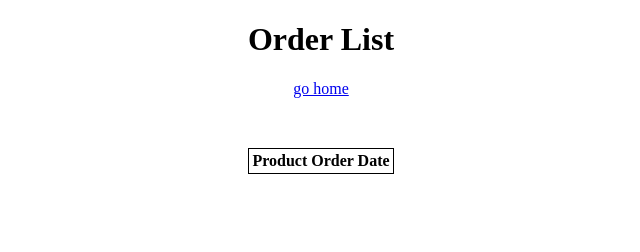
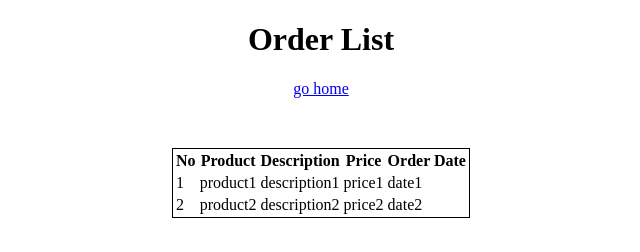
Before and after one commit to sung-woo-jang/TestRepository, a website: page orderlist.html in a window 1280 px wide. Shown: the whole page, without its empty margins (319-959 px from the left). Drawn offline with Linux system fonts and the light colour scheme.

Commit message:
last commit

```diff
--- a/orderlist.html
+++ b/orderlist.html
@@ -20,12 +20,31 @@
         </style>
     </head>
     <body>
-        <h1> Order List </h1>
-        <div>
-        <a href="./"> go home </a>
-        </div>
-        <table style="border: 1px solid black;"> <!-- 열 제목 -->
-            <th> Product </th>
-            <th> Order Date </th>
+    <h1>Order List</h1>
+    <div><a href="./main.html">go home</a></div>
+    <table style="border: 1px solid black">
+        <!-- 열 제목 -->
+        <th>No</th>
+        <th>Product</th>
+        <th>Description</th>
+        <th>Price</th>
+        <th>Order Date</th>
+        <tr>
+            <!-- 첫 번째 행 -->
+            <td>1</td>
+            <td>product1</td>
+            <td>description1</td>
+            <td>price1</td>
+            <td>date1</td>
+        </tr>
+        <tr>
+            <!-- 두 번째 행 -->
+            <td>2</td>
+            <td>product2</td>
+            <td>description2</td>
+            <td>price2</td>
+            <td>date2</td>
+        </tr>
+    </table>
     </body>
 </html>
```
Also changed, not shown: main.html (+1 -1 lines), requestHandler.js (+2 -89 lines), readme.md (added).
